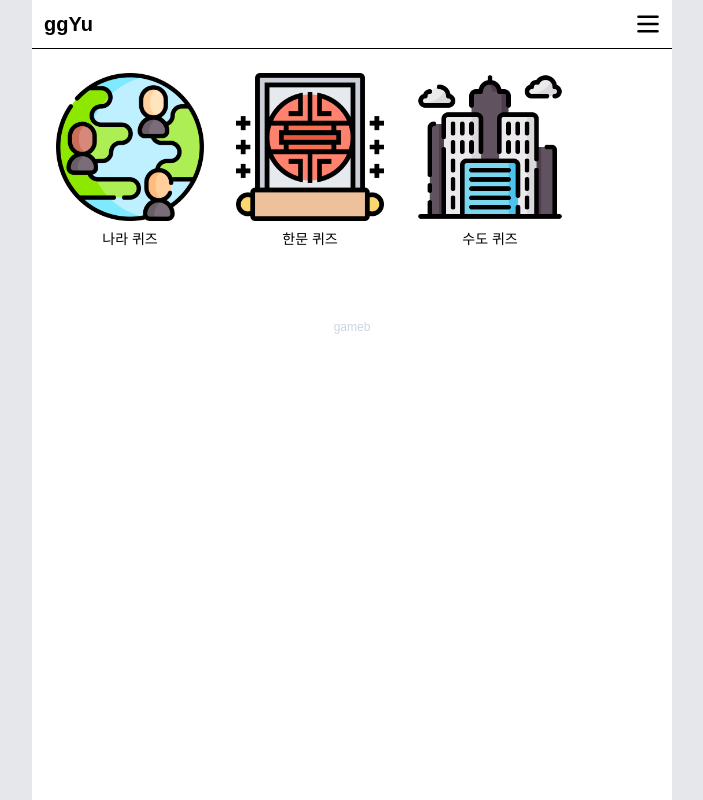
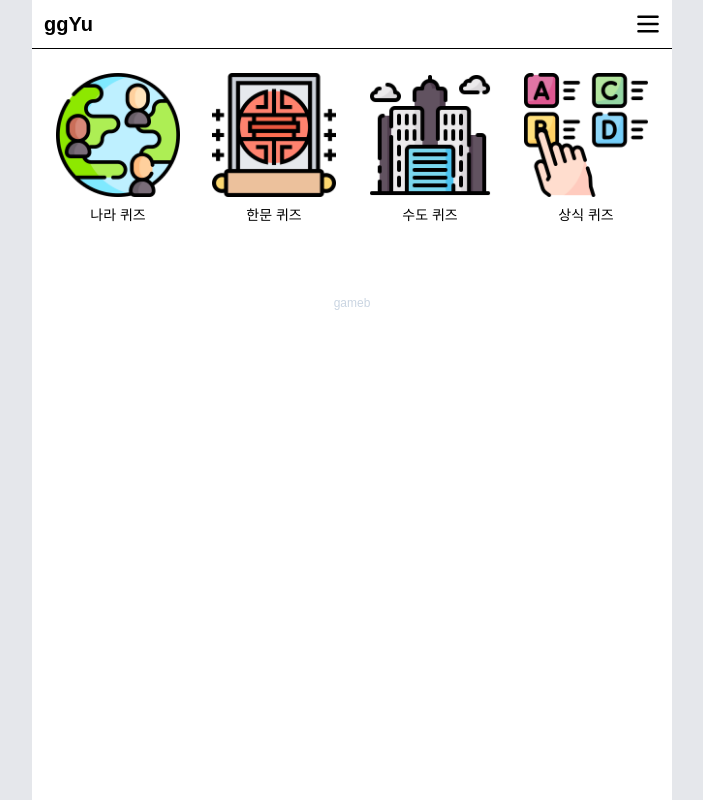
Before and after one commit to yonghap/react-quiz, a Next.js app: page / in a window 1280 px wide. Shown: the whole page, without its empty margins (288-991 px from the left). Built offline with nearby package versions, Linux system fonts and the light colour scheme; a web font is replaced by a local one.

Commit message:
상식 퀴즈 추가

```diff
--- a/src/app/page.tsx
+++ b/src/app/page.tsx
@@ -5,6 +5,7 @@ import { useQuizStore } from 'src/store/quiz';
 import IconGameNation from '@/assets/images/icon_game_nation.png'
 import IconGameHan from '@/assets/images/icon_game_han.png'
 import IconGameCapital from '@/assets/images/icon_game_capital.png'
+import IconGameSense from '@/assets/images/icon_game_sense.png'
 
 export default function Home() {
   return (
@@ -35,6 +36,14 @@ export default function Home() {
               </button>
             </Link>
           </li>
+          <li className="w-[25%]">
+            <Link href={{ pathname: '/quiz', query: { name: 'sense' } }}>
+              <button type="button">
+                <img src={IconGameSense.src} alt="IconGameCapital" />
+                <span className="block mt-2 text-sm">상식 퀴즈</span>
+              </button>
+            </Link>
+          </li>
         </ul>
       </div>
     </main>
--- a/src/components/Quiz.tsx
+++ b/src/components/Quiz.tsx
@@ -22,7 +22,12 @@ async function fetchData(name: string | null) {
 		const data = await result.json();
 		return data.data;
   }
-
+  if (name === 'sense') {
+    const result = await fetch('/assets/sense.json');
+    if (!result.ok) throw new Error('sense.json 로딩 실패');
+		const data = await result.json();
+		return data.data;
+  }
   // 기본은 country
   const result = await fetch('/api/getCountry');
   if (!result.ok) throw new Error('국가 정보 로딩 실패');
@@ -145,11 +150,29 @@ function renderCapitalQuiz(quizData) {
     </div>
   );
 }
+// 상식 퀴즈
+function renderSenseQuiz(quizData) {
+  return (
+    <div>
+      <div className="mb-8 py-8 text-center text-2xl">
+				{quizData.selected.question}
+			</div>
+      <ul className="px-5 text-center">
+        {quizData.selected.options.map((i,idx) => (
+          <li key={idx}>
+            <button className="w-full block py-2 my-5 text-xl text-center bg-slate-100 border border-slate-300 rounded-md shadow-md" onClick={() => handleClick(i)}>{i}</button>
+          </li>
+        ))}
+      </ul>
+    </div>
+  );
+}
 
 const renderByType = {
   country: renderCountryQuiz,
   hanja: renderHanjaQuiz,
   capital: renderCapitalQuiz,
+  sense: renderSenseQuiz,
 };
 const renderQuiz = renderByType[quizName];
 return (
```
Also changed, not shown: src/assets/images/icon_game_sense.png (added).
